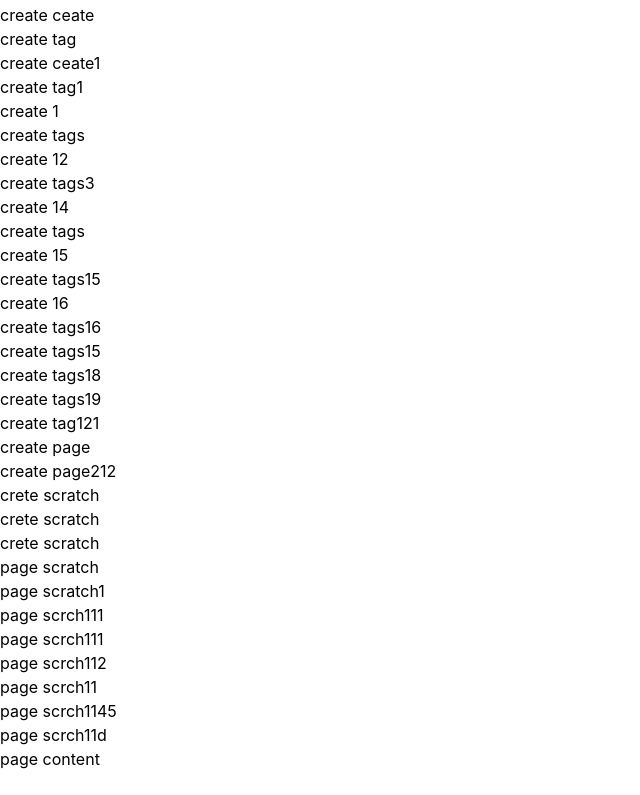
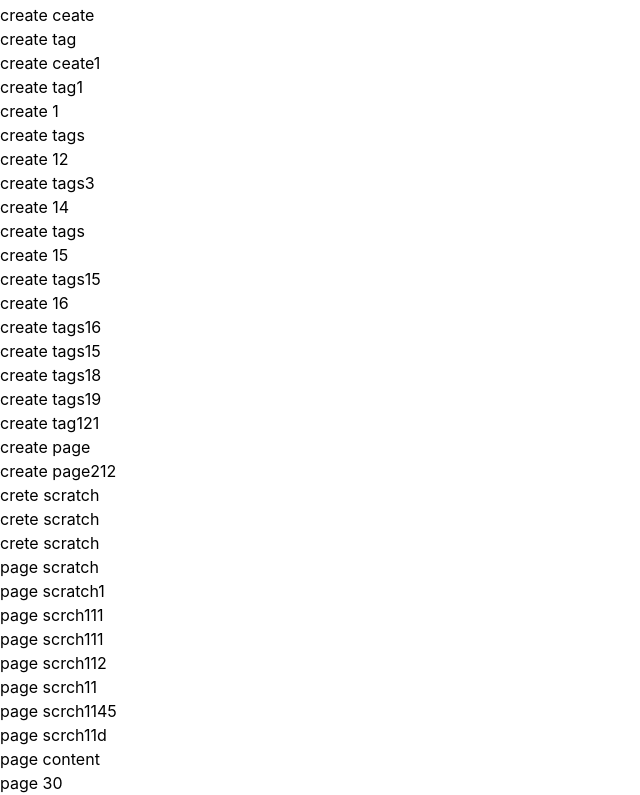
Before and after one commit to UmiduKaushika97/promotion-project, a React (Vite) app: page / in a window 1280 px wide. Shown: the part 433-1228 px from the top of the page, without its empty margins (0-640 px from the left). Before the commit the page ends 1204 px from the top, so only its background shows below. Built offline with nearby package versions, Linux system fonts and the light colour scheme.

Commit message:
page content

```diff
--- a/src/App.tsx
+++ b/src/App.tsx
@@ -81,6 +81,8 @@ function App() {
 
 <h1> page content</h1>
 
+<h2>page 30</h2>
+
     </>
   )
 }
```
